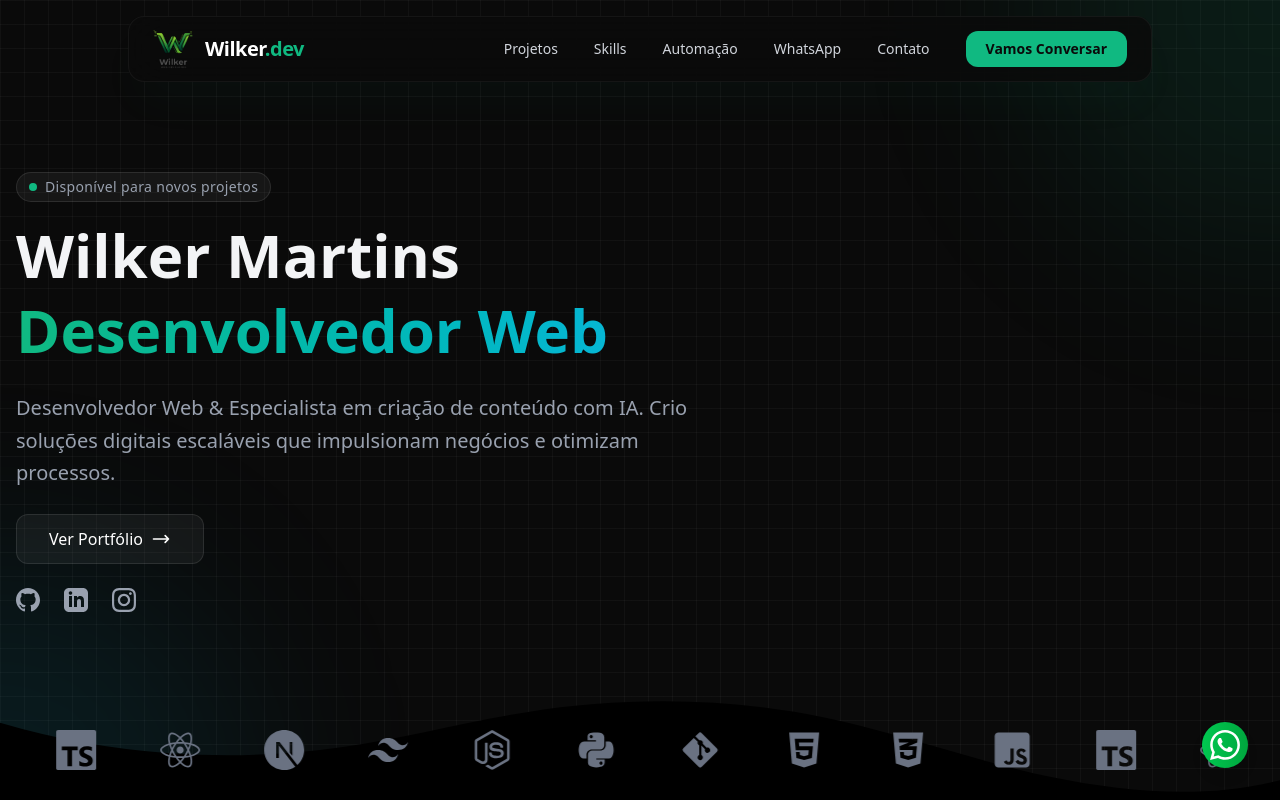
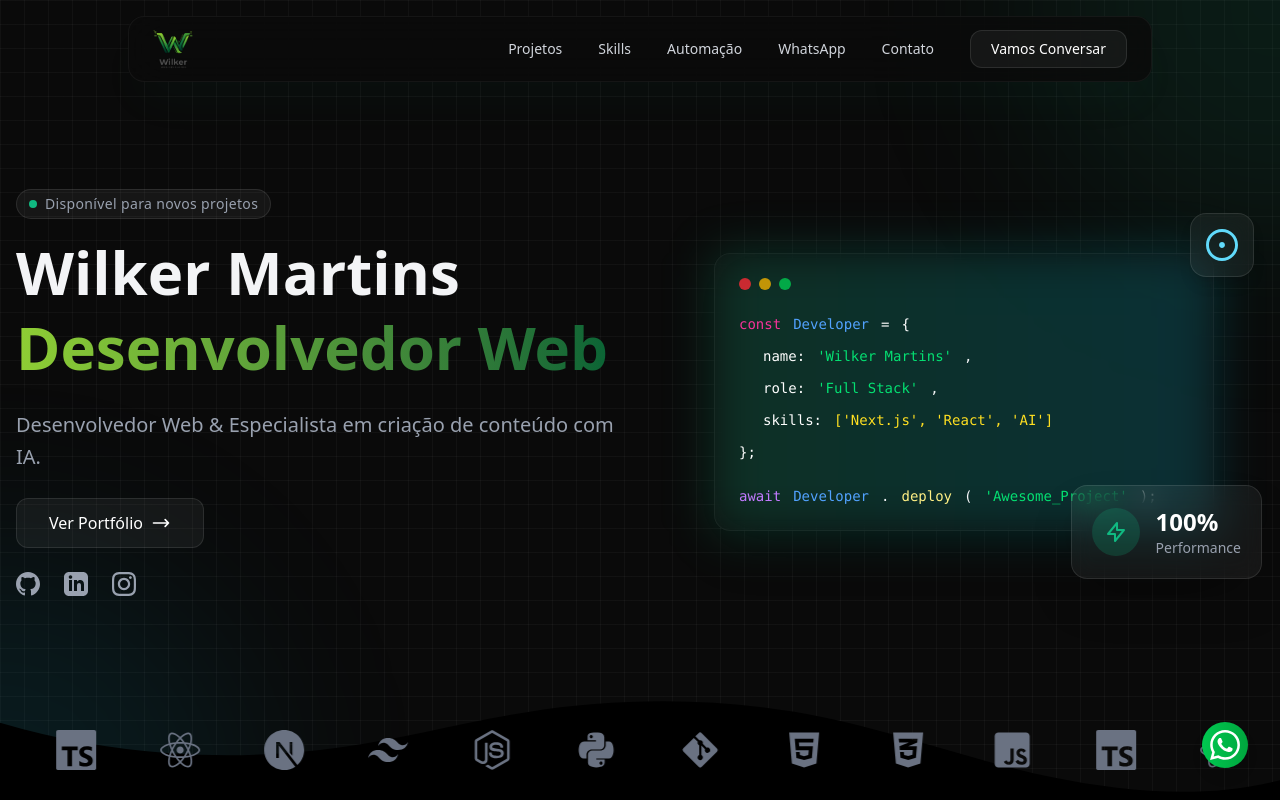
Before and after one commit to WilkerGw/LP-Portfolio-Wilker, a Next.js app: page / in a window 1280 px wide. Shown: the top 800 px of the page. Built offline with nearby package versions, Linux system fonts and the light colour scheme.

Commit message:
Adição do elemento esquerdo da Hero

```diff
--- a/src/app/globals.css
+++ b/src/app/globals.css
@@ -41,6 +41,29 @@
     }
   }
 
+  @keyframes float {
+
+    0%,
+    100% {
+      transform: translateY(0);
+    }
+
+    50% {
+      transform: translateY(-20px);
+    }
+  }
+}
+
+@layer utilities {
+  .animate-float {
+    animation: float 6s ease-in-out infinite;
+  }
+
+  .animate-float-delayed {
+    animation: float 6s ease-in-out 3s infinite;
+  }
+
+
 
 }
 
@@ -70,6 +93,6 @@
   }
 
   .text-gradient {
-    @apply bg-clip-text text-transparent bg-gradient-to-r from-primary via-secondary to-primary bg-[length:200%_auto];
+    @apply bg-clip-text text-transparent bg-linear-to-r from-[#8fce34] via-[#0a6435] to-[#003424] bg-size-[200%_auto];
   }
 }
--- a/src/components/AIShowcase.tsx
+++ b/src/components/AIShowcase.tsx
@@ -154,7 +154,7 @@ const AIShowcase = () => {
 
   const SectionHeader = ({ title, subtitle }: { title: string, subtitle: string }) => (
     <div className="text-center mb-12 mt-16 first:mt-0">
-      <h3 className="text-2xl md:text-3xl font-bold mb-2 bg-gradient-to-r from-purple-400 to-blue-500 text-transparent bg-clip-text">
+      <h3 className="text-2xl md:text-3xl font-bold mb-2 bg-linear-to-r from-[#8fce34] via-[#0a6435] to-[#003424] text-transparent bg-clip-text">
         {title}
       </h3>
       <p className="text-gray-400 text-sm md:text-base">
@@ -217,7 +217,7 @@ const AIShowcase = () => {
       <div className="container mx-auto px-4 relative z-10">
         <div className="text-center mb-20">
           <h2 className="text-4xl md:text-6xl font-bold mb-6 tracking-tight">
-            Galeria <span className="bg-gradient-to-r from-primary to-secondary text-transparent bg-clip-text">IA Generativa</span>
+            Galeria <span className="bg-linear-to-r from-[#8fce34] via-[#0a6435] to-[#003424] text-transparent bg-clip-text">IA Generativa</span>
           </h2>
           <p className="text-xl text-gray-400 max-w-2xl mx-auto">
             Videos, imagens, narração e muito mais, tudo gerado por IA.
--- a/src/components/Contact.tsx
+++ b/src/components/Contact.tsx
@@ -51,7 +51,7 @@ const Contact = () => {
           </div>
 
           <h2 className="text-4xl md:text-5xl font-heading font-bold mb-6 text-white">
-            Vamos <span className="text-transparent bg-clip-text bg-gradient-to-r from-primary to-secondary">Conversar?</span>
+            Vamos <span className="text-transparent bg-clip-text bg-linear-to-r from-[#8fce34] via-[#0a6435] to-[#003424]">Conversar?</span>
           </h2>
 
         </div>
@@ -179,7 +179,7 @@ const Contact = () => {
 
                 <button
                   type="submit"
-                  className="w-full py-4 px-8 bg-gradient-to-r from-primary to-secondary text-dark font-bold text-lg rounded-xl hover:shadow-lg hover:shadow-primary/20 hover:scale-[1.02] transition-all duration-300"
+                  className="w-full py-4 px-8 bg-white/5 hover:bg-white/10 text-white border border-white/10 font-bold text-lg rounded-xl hover:shadow-lg hover:shadow-primary/20 hover:scale-[1.02] transition-all duration-300"
                 >
                   Enviar Mensagem
                 </button>
--- a/src/components/Hero.tsx
+++ b/src/components/Hero.tsx
@@ -30,14 +30,13 @@ const Hero = () => {
 
             <h1 className="text-4xl md:text-6xl font-heading font-bold leading-tight mb-6 animate-slide-up">
               Wilker Martins <br />
-              <span className="text-transparent bg-clip-text bg-gradient-to-r from-primary via-secondary to-primary bg-[length:200%_auto] animate-gradient">
+              <span className="text-transparent bg-clip-text bg-linear-to-r from-[#8fce34] via-[#0a6435] to-[#003424] bg-[length:200%_auto] animate-gradient">
                 Desenvolvedor Web
               </span>
             </h1>
 
             <p className="text-lg md:text-xl text-gray-400 max-w-2xl mx-auto lg:mx-0 mb-6 leading-relaxed animate-slide-up delay-200">
               Desenvolvedor Web & Especialista em criação de conteúdo com IA.
-              Crio soluções digitais escaláveis que impulsionam negócios e otimizam processos.
             </p>
 
             <div className="flex flex-col sm:flex-row items-center justify-center lg:justify-start gap-4 animate-slide-up delay-300">
@@ -84,6 +83,76 @@ const Hero = () => {
           </div>
 
 
+          {/* Visual Composition (Desktop Only) */}
+          <div className="hidden lg:block flex-1 relative w-full h-full min-h-[500px]">
+            <div className="absolute top-1/2 left-1/2 -translate-x-1/2 -translate-y-1/2 w-full max-w-[500px]">
+
+              {/* Main Code Window */}
+              <div className="relative glass-card rounded-2xl p-6 border border-white/10 bg-[#0a0a0a]/80 backdrop-blur-xl shadow-2xl animate-float">
+                {/* Header Dots */}
+                <div className="flex gap-2 mb-6">
+                  <div className="w-3 h-3 rounded-full bg-red-500/80" />
+                  <div className="w-3 h-3 rounded-full bg-yellow-500/80" />
+                  <div className="w-3 h-3 rounded-full bg-green-500/80" />
+                </div>
+
+                {/* Code Lines */}
+                <div className="space-y-3 font-mono text-sm">
+                  <div className="flex gap-3">
+                    <span className="text-pink-500">const</span>
+                    <span className="text-blue-400">Developer</span>
+                    <span className="text-white">=</span>
+                    <span className="text-white">{'{'}</span>
+                  </div>
+                  <div className="pl-6 flex gap-3">
+                    <span className="text-white">name:</span>
+                    <span className="text-green-400">'Wilker Martins'</span>,
+                  </div>
+                  <div className="pl-6 flex gap-3">
+                    <span className="text-white">role:</span>
+                    <span className="text-green-400">'Full Stack'</span>,
+                  </div>
+                  <div className="pl-6 flex gap-3">
+                    <span className="text-white">skills:</span>
+                    <span className="text-yellow-300">['Next.js', 'React', 'AI']</span>
+                  </div>
+                  <div className="text-white">{'}'};</div>
+
+                  <div className="mt-6 flex gap-3">
+                    <span className="text-purple-400">await</span>
+                    <span className="text-blue-400">Developer</span>.
+                    <span className="text-yellow-200">deploy</span>(
+                    <span className="text-green-400">'Awesome_Project'</span>
+                    );
+                  </div>
+                </div>
+
+                {/* Glow Effect behind window */}
+                <div className="absolute -inset-1 bg-linear-to-r from-primary/20 to-secondary/20 rounded-2xl blur-xl -z-10" />
+              </div>
+
+              {/* Floating Stats Card */}
+              <div className="absolute -bottom-12 -right-12 glass-panel p-5 rounded-2xl border border-white/10 bg-dark-surface/90 shadow-2xl animate-float-delayed">
+                <div className="flex items-center gap-4">
+                  <div className="w-12 h-12 rounded-full bg-primary/20 flex items-center justify-center text-primary">
+                    <svg className="w-6 h-6" fill="none" stroke="currentColor" viewBox="0 0 24 24">
+                      <path strokeLinecap="round" strokeLinejoin="round" strokeWidth={2} d="M13 10V3L4 14h7v7l9-11h-7z" />
+                    </svg>
+                  </div>
+                  <div>
+                    <div className="text-2xl font-bold text-white">100%</div>
+                    <div className="text-sm text-gray-400">Performance</div>
+                  </div>
+                </div>
+              </div>
+
+              {/* Decorative Icons */}
+              <div className="absolute -top-10 -right-10 w-16 h-16 glass-panel rounded-2xl flex items-center justify-center animate-float-delayed shadow-lg delay-75">
+                <svg className="w-8 h-8 text-[#61DAFB]" fill="currentColor" viewBox="0 0 24 24"><path d="M12 0c-6.627 0-12 5.373-12 12s5.373 12 12 12 12-5.373 12-12-5.373-12-12-12zm0 2.2c5.41 0 9.8 4.39 9.8 9.8s-4.39 9.8-9.8 9.8-9.8-4.39-9.8-9.8 4.39-9.8 9.8-9.8zm0 7.6c-1.21 0-2.2.99-2.2 2.2s.99 2.2 2.2 2.2 2.2-.99 2.2-2.2-.99-2.2-2.2-2.2z" /></svg>
+              </div>
+
+            </div>
+          </div>
         </div>
       </div>
 
--- a/src/components/Navbar.tsx
+++ b/src/components/Navbar.tsx
@@ -30,9 +30,6 @@ const Navbar = () => {
                 className="object-contain"
               />
             </div>
-            <span className="ml-3 font-heading font-bold text-xl tracking-tight text-white group-hover:text-primary transition-colors">
-              Wilker<span className="text-primary">.dev</span>
-            </span>
           </Link>
 
           {/* Desktop Menu */}
@@ -50,7 +47,7 @@ const Navbar = () => {
             <Link
               href="https://wa.me/5534993210534"
               target="_blank"
-              className="ml-4 px-5 py-2 bg-primary hover:bg-primary-dark text-dark font-bold text-sm rounded-xl transition-all hover:scale-105 hover:shadow-lg hover:shadow-primary/20"
+              className="ml-4 px-5 py-2 bg-white/5 hover:bg-white/10 text-white font-medium text-sm rounded-xl border border-white/10 transition-all hover:scale-105 hover:shadow-lg hover:shadow-primary/20"
             >
               Vamos Conversar
             </Link>
@@ -91,7 +88,7 @@ const Navbar = () => {
                 href="https://wa.me/5561992592289"
                 target="_blank"
                 onClick={() => setIsOpen(false)}
-                className="px-4 py-3 bg-primary/10 text-primary hover:bg-primary/20 rounded-xl transition-colors font-bold text-center mt-2"
+                className="px-4 py-3 bg-white/5 hover:bg-white/10 text-white border border-white/10 rounded-xl transition-colors font-bold text-center mt-2"
               >
                 Vamos Conversar
               </Link>
--- a/src/components/Projects.tsx
+++ b/src/components/Projects.tsx
@@ -144,7 +144,7 @@ const Projects = () => {
           </div>
 
           <h2 className="text-4xl md:text-5xl font-heading font-bold mb-6 text-white">
-            Projetos Web em <span className="text-transparent bg-clip-text bg-gradient-to-r from-primary to-secondary">Destaque</span>
+            Projetos Web em <span className="text-transparent bg-clip-text bg-linear-to-r from-[#8fce34] via-[#0a6435] to-[#003424]">Destaque</span>
           </h2>
 
           <p className="text-xl text-gray-400 max-w-2xl mx-auto leading-relaxed">
@@ -189,7 +189,7 @@ const Projects = () => {
                         <Link
                           href={project.liveUrl}
                           target="_blank"
-                          className="px-8 py-3 bg-primary hover:bg-primary-dark text-dark font-bold rounded-xl transition-all hover:scale-105 hover:shadow-lg hover:shadow-primary/20"
+                          className="px-8 py-3 bg-white/5 hover:bg-white/10 text-white font-bold rounded-xl border border-white/10 transition-all hover:scale-105 hover:shadow-lg hover:shadow-primary/20"
                         >
                           Ver Projeto
                         </Link>
```
